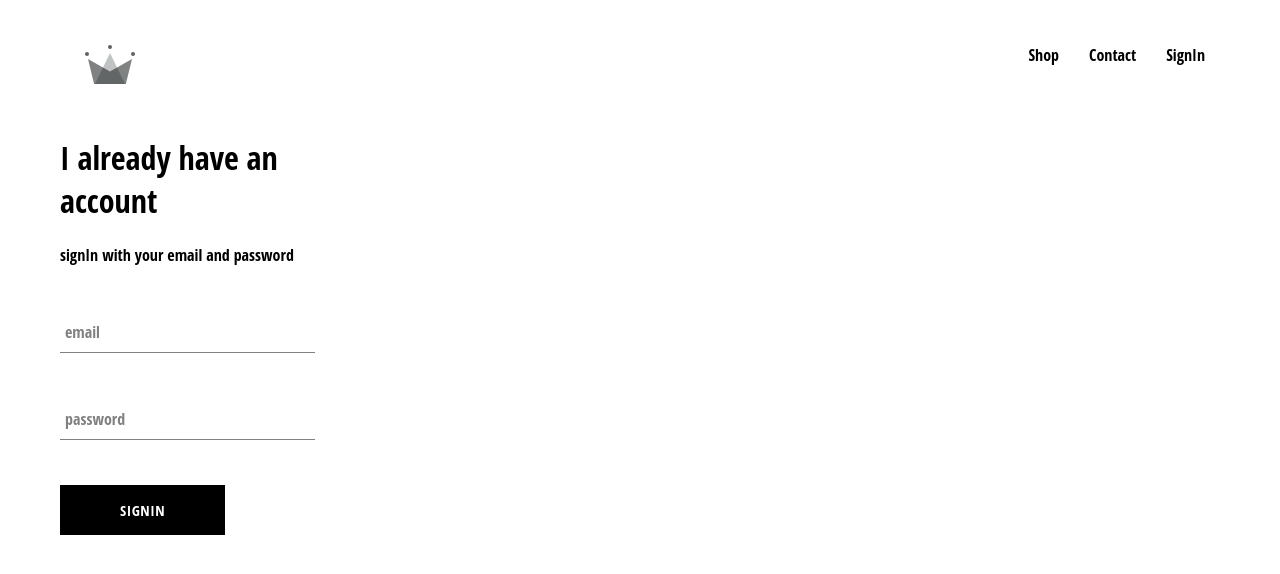
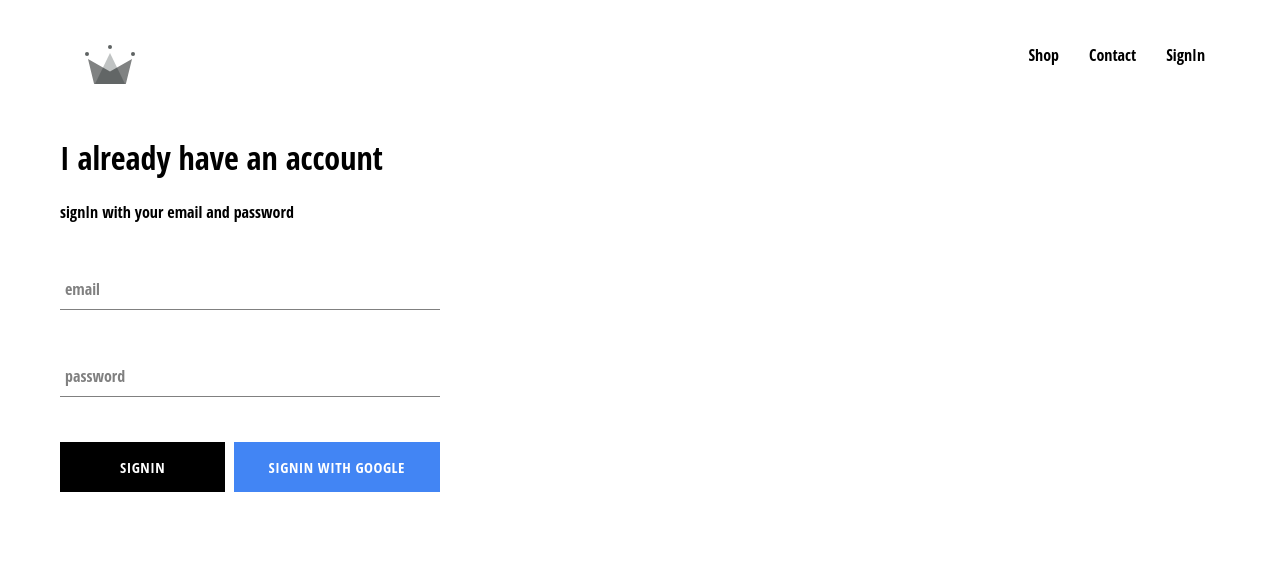
Before and after one commit to bunnnnyy/crwn-clothing, a React (Create React App) app: page /signin in a window 1280 px wide. Shown: the top 574 px of the page. Built offline with nearby package versions, Linux system fonts and the light colour scheme; no server answers; the HTML template or start-up script is replaced by a standard one.

Commit message:
integrated firebase into apllication and signin with google

```diff
--- a/package.json
+++ b/package.json
@@ -3,6 +3,7 @@
   "version": "0.1.0",
   "private": true,
   "dependencies": {
+    "firebase": "^8.2.1",
     "react": "^16.8.6",
     "react-dom": "^16.8.6",
     "react-router-dom": "^5.2.0",
--- a/src/App.css
+++ b/src/App.css
@@ -1,3 +1,7 @@
+* {
+    box-sizing: border-box;
+}
+
 body {
     font-family: 'Open Sans Condensed';
     padding: 20px 60px;
--- a/src/App.js
+++ b/src/App.js
@@ -1,4 +1,4 @@
-import React from 'react';
+import React, { Component } from 'react';
 
 import HomePage from './pages/Homepage/homepage.component';
 import Shoppage from './pages/shop/shoppage.component';
@@ -8,15 +8,38 @@
 
 import { Switch, Route } from 'react-router-dom';
 
+import {auth} from './firebase/firebase.utils'
+
 import './App.css';
 
 
 
-class App extends React.Component {
+class App extends Component {
+  constructor(){
+    super();
+    this.state = {
+      currentuser : null
+    }
+  }
+
+  UnsubscribeFromAuth = null
+
+  componentDidMount(){
+    this.UnsubscribeFromAuth = auth.onAuthStateChanged(user => {
+      this.setState({currentuser : user});
+
+      console.log(user);
+    })
+  }
+
+  componentWillUnmount(){
+    this.UnsubscribeFromAuth();
+  }
+
   render() {
     return (
       <div >
-        <Header />
+        <Header currentuser={this.state.currentuser} />
         <Switch>
           <Route exact path='/' component={HomePage} />
           <Route exact path='/shop' component={Shoppage} />
--- a/src/components/SignIn/SignIn.component.jsx
+++ b/src/components/SignIn/SignIn.component.jsx
@@ -2,6 +2,8 @@
 
 import FormInput from '../Form-input/Form-input.component';
 import CustomButton from '../custom-button/custom-button.component';
+
+import {SignInWithGoogle} from '../../firebase/firebase.utils'
 
 import './SignIn.styles.scss'
 
@@ -47,8 +49,10 @@
                         label='password'
                         handlechange={this.HandleChange}
                         required />
-
-                    <CustomButton type='submit'> SignIn </CustomButton>
+                    <div className='buttons'>
+                        <CustomButton type='submit'> SignIn </CustomButton>
+                        <CustomButton onClick={SignInWithGoogle} IsGoogleSignIn>  SignIn with Google </CustomButton>
+                    </div>
                 </form>
             </div>
         )
--- a/src/components/SignIn/SignIn.styles.scss
+++ b/src/components/SignIn/SignIn.styles.scss
@@ -1,5 +1,5 @@
 .sign-in{
-    width: 30vh;
+    width: 380px;
     display: flex;
     flex-direction: column;
 
@@ -8,3 +8,8 @@
 .title{
     margin: 10px 0px;
 }
+
+.buttons{
+    display: flex;
+    justify-content: space-between;
+}
--- a/src/components/custom-button/custom-button.component.jsx
+++ b/src/components/custom-button/custom-button.component.jsx
@@ -2,8 +2,8 @@
 
 import './custom-button.styles.scss';
 
-const CustomButton = ({children , otherprops}) => (
-    <button className='custom-button' {...otherprops} >
+const CustomButton = ({children ,IsGoogleSignIn, ...otherprops}) => (
+    <button className={`${IsGoogleSignIn ? 'google-sign-in' : '' } custom-button `}{...otherprops} >
         {children}
     </button>
 
--- a/src/components/custom-button/custom-button.styles.scss
+++ b/src/components/custom-button/custom-button.styles.scss
@@ -19,4 +19,14 @@
       color: black;
       border: 1px solid black;
     }
+
+    &.google-sign-in {
+      background-color: #4285f4;
+      color: white;
+
+      &:hover{
+        background-color: #357ae8;
+        border: none;
+      }
+    }
   }
--- a/src/components/header/Header.component.jsx
+++ b/src/components/header/Header.component.jsx
@@ -2,10 +2,11 @@
 import {Link } from 'react-router-dom';
 
 import {ReactComponent as Logo} from '../../assets/crown.svg';
+import { auth } from '../../firebase/firebase.utils'
 
 import './Header.styles.scss';
 
-const Header = () => {
+const Header = ({ currentuser}) => {
     return(
         <div className='header'>
             <Link to='/' className='logo-container'>
@@ -18,9 +19,16 @@
                 <Link to='/contact' className='option'>
                     Contact
                 </Link>
-                <Link to='/signin' className='option'>
-                    SignIn
-                </Link>
+                {
+                    currentuser
+                    ? <div className='option' onClick={()=> auth.signOut() }>
+                        SignOut
+                    </div>
+                    : <Link to='/signin' className='option'>
+                        SignIn
+                      </Link>
+                }
+
             </div>
         </div>
     )
--- a/src/components/header/Header.styles.scss
+++ b/src/components/header/Header.styles.scss
@@ -20,6 +20,7 @@
 
       .option {
         padding: 10px 15px;
+        cursor: pointer;
       }
     }
   }
--- /dev/null
+++ b/src/firebase/firebase.utils.js
@@ -0,0 +1,25 @@
+import firebase from 'firebase/app';
+import 'firebase/firestore';
+import 'firebase/auth';
+
+const config = {
+    apiKey: "AIzaSyD4YqViWa1eFmSKLol49C4Le5mLnA1zp4w",
+    authDomain: "crwn-db-bcf83.firebaseapp.com",
+    projectId: "crwn-db-bcf83",
+    storageBucket: "crwn-db-bcf83.appspot.com",
+    messagingSenderId: "794175753789",
+    appId: "1:794175753789:web:e0ed76d83a7bf42b516454",
+    measurementId: "G-XYJY6MYHJK"
+  }
+
+firebase.initializeApp(config);
+
+export const auth = firebase.auth();
+export const firestore = firebase.firestore();
+
+const provider = new firebase.auth.GoogleAuthProvider();
+provider.setCustomParameters({prompt : 'select_account'});
+
+export const SignInWithGoogle = () => auth.signInWithPopup(provider);
+
+export default firebase;
```
Also changed, not shown: 1 other file (tests, documents, lock files or other folders).
